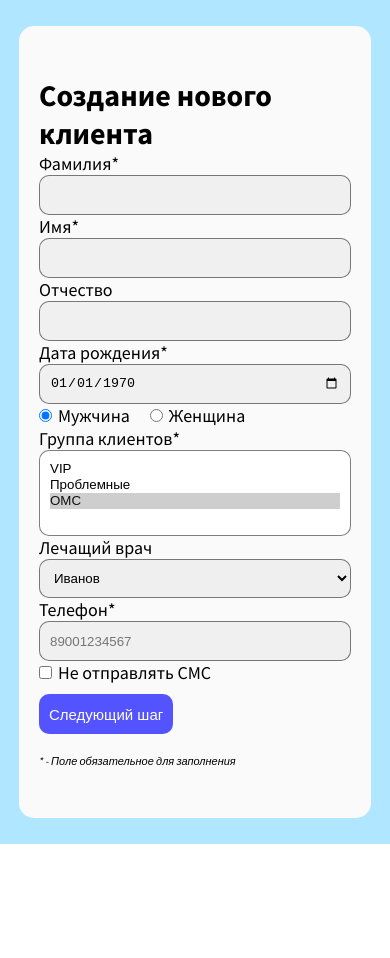
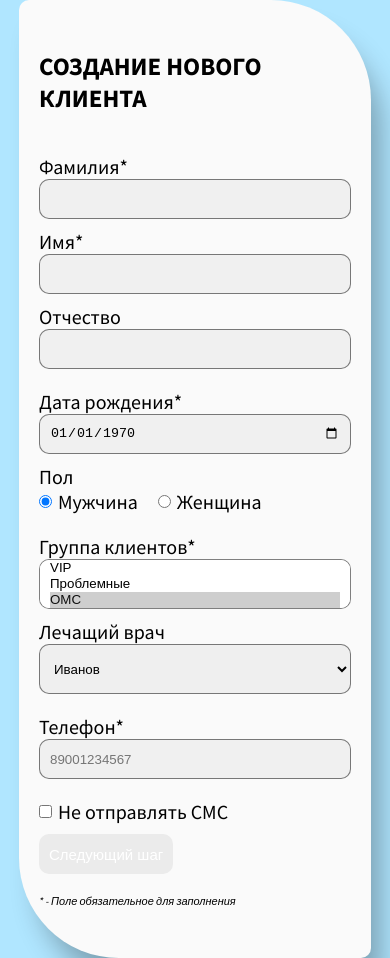
Before and after one commit to ezmade/registration-form-vuejs, a Vue app: page / in a window 390 px wide. Before the commit the page ends 844 px from the top, so only its background shows below. Built offline with nearby package versions, Linux system fonts and the light colour scheme.

Commit message:
Исправлены ошибки, добавлена адаптивность

```diff
--- a/src/components/RegistrationForm.vue
+++ b/src/components/RegistrationForm.vue
@@ -2,7 +2,7 @@
   <form class="registration-form" @submit.prevent="handleSubmit">
     <div class="step" v-show="form.step === 1">
       <h1>Создание нового клиента</h1>
-
+      <div class="grid">
         <div class="input-field" id="last-name-input-field">
           <label class="field-label">Фамилия*</label>
           <input
@@ -16,7 +16,6 @@
             Заполните обязательное поле
           </p>
         </div>
-
         <div class="input-field" id="first-name-input-field">
           <label class="field-label">Имя*</label>
           <input
@@ -30,7 +29,6 @@
             Заполните обязательное поле
           </div>
         </div>
-
         <div class="input-field" id="third-name-input-field">
           <label class="field-label">Отчество</label>
           <input
@@ -40,7 +38,9 @@
             v-model.trim="form.third_name"
           />
         </div>
+      </div>
 
+      <div class="grid">
         <div class="input-field" id="birthday-input-field">
           <label class="field-label">Дата рождения*</label>
           <input
@@ -55,6 +55,8 @@
           </p>
         </div>
 
+        <div class="genders">
+          <label class="field-label">Пол</label>
           <div class="check-select-field" id="gender-radio-select-field">
             <div class="gender-select-field">
               <input
@@ -77,7 +79,10 @@
               <label class="field-label" for="female-select">Женщина</label>
             </div>
           </div>
+        </div>
+      </div>
 
+      <div class="grid">
         <div class="select-field" id="client-group-select-field">
           <label class="field-label" for="client-group-select">
             Группа клиентов*
@@ -85,19 +90,21 @@
           <select
             id="client-group-select"
             class="select-field-box"
-          v-model="form.clientGroup"
+            v-model="form.client_group"
             multiple
-          @blur="v$.form.client_group.$touch()">
+            @blur="v$.form.client_group.$touch()"
+          >
             <option
               v-for="(client_group, index) in client_groups"
               :value="client_group.value"
-            :key="index">
+              :key="index"
+            >
               {{ client_group.label }}
             </option>
           </select>
-        <!-- <p class="error" v-if="v$.form.client_group.$error">
+          <p class="error" v-if="v$.form.client_group.$invalid">
             Заполните обязательное поле
-        </p> -->
+          </p>
         </div>
 
         <div class="select-field" id="doctor-select-field">
@@ -105,16 +112,20 @@
           <select
             id="doctor-select"
             class="select-field-box"
-          v-model="form.doctor">
+            v-model="form.doctor"
+          >
             <option
               v-for="(doctor, index) in doctors"
               :value="doctor.value"
-            :key="index">
+              :key="index"
+            >
               {{ doctor.label }}
             </option>
           </select>
         </div>
+      </div>
 
+      <div class="grid grid-single">
         <div class="input-field" id="phone-input-field">
           <label class="field-label">Телефон*</label>
           <input
@@ -127,8 +138,9 @@
             @blur="v$.form.phone.$touch()"
           />
           <p class="error" v-if="v$.form.phone.$error">
-          Номер телефона должен содержать 11 цифр
+            Номер телефона должен содержать 11 цифр, начиная с "8"
           </p>
+        </div>
       </div>
 
       <div class="check-select-field">
@@ -145,17 +157,18 @@
         @click="nextStep()"
         :disabled="disabledBtnNextInfo"
         type="button"
-        class="btn btn-next">
+        class="btn btn-next"
+      >
         Следующий шаг
       </button>
 
       <span class="additional-info">* - Поле обязательное для заполнения</span>
-
     </div>
 
     <div class="step" v-show="form.step === 2">
-      <h1>Создание нового клиента</h1>
+      <h1>Адресс проживания</h1>
 
+      <div class="grid">
         <div class="input-field" id="index-input-field">
           <label class="field-label">Индекс</label>
           <input
@@ -185,7 +198,9 @@
             v-model.trim="form.region"
           />
         </div>
+      </div>
 
+      <div class="grid">
         <div class="input-field" id="city-input-field">
           <label class="field-label">Город*</label>
           <input
@@ -215,6 +230,7 @@
             v-model.trim="form.home"
           />
         </div>
+      </div>
 
       <button @click="previousStep()" type="button" class="btn btn-back">
         Предыдущий шаг
@@ -223,17 +239,18 @@
         @click="nextStep()"
         :disabled="disabledBtnNextAddress"
         type="button"
-        class="btn btn-next">
+        class="btn btn-next"
+      >
         Следующий шаг
       </button>
 
       <span class="additional-info">* - Поле обязательное для заполнения</span>
-
     </div>
 
     <div class="step" v-show="form.step === 3">
-      <h1>Создание нового клиента</h1>
+      <h1>Документ, удостоверяющий личность</h1>
 
+      <div class="grid grid-single">
         <div class="select-field" id="document-type-select-field">
           <label class="field-label" for="document-type-select">
             Тип документа*
@@ -241,16 +258,20 @@
           <select
             id="document-type-select"
             class="select-field-box"
-          v-model="form.document_type">
+            v-model="form.document_type"
+          >
             <option
               v-for="(document_type, index) in document_types"
               :value="document_type.value"
-            :key="index">
+              :key="index"
+            >
               {{ document_type.label }}
             </option>
           </select>
         </div>
+      </div>
 
+      <div class="grid">
         <div class="input-field" id="document-serial-input-field">
           <label class="field-label">Серия</label>
           <input
@@ -270,7 +291,8 @@
             v-model.trim="form.document_number"
           />
         </div>
-
+      </div>
+      <div class="grid">
         <div class="input-field" id="document-organization-field">
           <label class="field-label">Кем выдан</label>
           <input
@@ -290,11 +312,17 @@
             v-model.trim="form.document_date"
           />
         </div>
+      </div>
+
 
       <button @click="previousStep()" type="button" class="btn btn-back">
         Предыдущий шаг
       </button>
-      <button type="submit" :disabled="disabledBtnNextDocuments" class="btn btn-submit">
+      <button
+        type="submit"
+        :disabled="disabledBtnNextDocuments"
+        class="btn btn-submit"
+      >
         Завершить
       </button>
 
@@ -320,7 +348,7 @@ export default {
         third_name: "",
         birthday: "1970-01-01",
         gender: "male",
-        clientGroup: ["ОМС"],
+        client_group: ["ОМС"],
         doctor: "Иванов",
         phone: "",
         dontSendMessage: false,
@@ -388,7 +416,7 @@ export default {
         this.v$.form.first_name.$invalid ||
         this.v$.form.last_name.$invalid ||
         this.v$.form.birthday.$invalid ||
-        //    this.v$.form.client_group.$invalid ||
+        this.v$.form.client_group.$invalid ||
         this.v$.form.phone.$invalid
       );
     },
@@ -416,7 +444,7 @@ export default {
 
     handleSubmit() {
       alert("Пользователь успешно создан!");
-      return
+      return;
     },
   },
 
@@ -443,41 +471,63 @@ export default {
 </script>
 
 <style>
-
 h1 {
-  font-size: 3rem;
-  font-family: 'Source Sans Pro', sans-serif;
+  font-size: 2.5rem;
+  font-family: "Source Sans Pro", sans-serif;
   font-style: normal;
+  text-transform: uppercase;
+  margin-bottom: 4rem;
 }
 
 .registration-form {
-  display: flex;
-  justify-content: center;
+  display: grid;
+  align-items: center;
   min-height: 70vh;
   height: fit-content;
   width: 80vw;
   padding: 5rem 2rem;
   background-color: rgb(250, 250, 250);
-  border-radius: 1.5rem;
+  border-radius: 1rem;
+  border-top-right-radius: 10rem;
+  border-bottom-left-radius: 10rem;
+  box-shadow: 1.5rem 2.8rem 2.8rem -0.5rem rgba(0, 0, 0, 0.3);
 }
 
-.input-field {
+.grid {
+  display: grid;
+  align-items: flex-start;
+  grid-template-columns: repeat(auto-fit, minmax(22rem, 1fr));
+  grid-gap: 1rem;
+  margin-bottom: 2rem;
+}
+
+.grid-single {
+  grid-template-columns: repeat(auto-fill, minmax(22rem, 1fr));
+}
+
+.input-field, .genders{
   display: grid;
 }
 
 .field-label {
-  font-size: 1.8rem;
+  font-size: 2rem;
   font-weight: 500;
 }
 
 .input-field-box {
   padding: 1rem;
   height: 4rem;
-  background: #F0F0F0;
+  background: #f0f0f0;
   border: 0.5px solid rgba(0, 0, 0, 0.5);
   border-radius: 1rem;
   box-sizing: border-box;
+  transition: 0.2s;
+}
 
+.input-field-box:focus {
+  border-radius: 1rem;
+  outline: none;
+  background: #d3d3d3;
 }
 
 .select-field {
@@ -485,6 +535,7 @@ h1 {
 }
 
 .select-field-box {
+  height: 5rem;
   padding: 1rem;
   border: 0.5px solid rgba(0, 0, 0, 0.5);
   border-radius: 1rem;
@@ -497,15 +548,15 @@ h1 {
 }
 
 .check-select-field input {
-  margin-right: .6rem;
+  margin-right: 0.6rem;
 }
 
 .gender-select-field {
   display: flex;
   align-items: center;
+  justify-content: center;
   padding-right: 2rem;
 }
-
 .btn {
   text-align: center;
   padding: 0 1rem;
@@ -515,15 +566,30 @@ h1 {
   border-radius: 1rem;
   font-size: 1.5rem;
   border: 0;
+  color: white;
+  transition: 0.2s;
 }
 
-.btn-next, .btn-submit {
+.btn:disabled {
+  background: #ebebeb;
+}
+
+.btn-next,
+.btn-submit {
   background: rgb(83, 83, 255);
-  color: white;
+}
+
+.btn-next:hover:enabled,
+.btn-submit:hover:enabled {
+  background: rgb(102, 102, 252);
 }
 
 .btn-back {
   background: rgb(194, 194, 194);
+}
+
+.btn-back:hover {
+  background: rgb(180, 180, 180);
 }
 
 .error {
@@ -536,4 +602,5 @@ h1 {
   font-size: 1.1rem;
   margin-top: 2rem;
 }
+
 </style>
--- a/vue.config.js
+++ b/vue.config.js
@@ -1,5 +1,3 @@
 module.exports = {
-    publicPath: process.env.NODE_ENV === 'production'
-    ? '/registration-form-vuejs'
-    : '/'
+    publicPath: '/registration-form-vuejs/'
 }
```
Also changed, not shown: 8 other files (tests, documents, lock files or other folders). Lines whose indentation alone changed are shown as unchanged.
